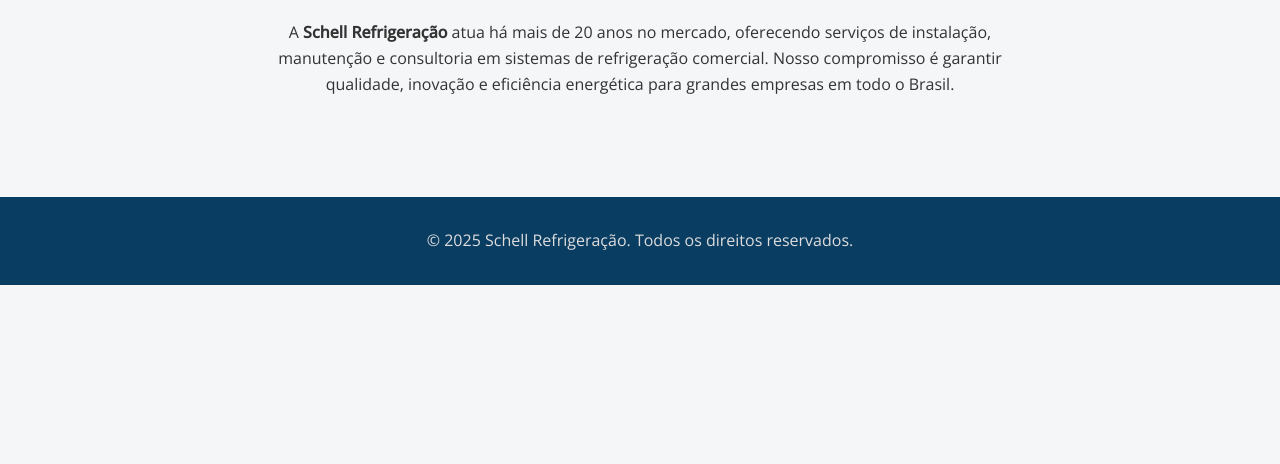
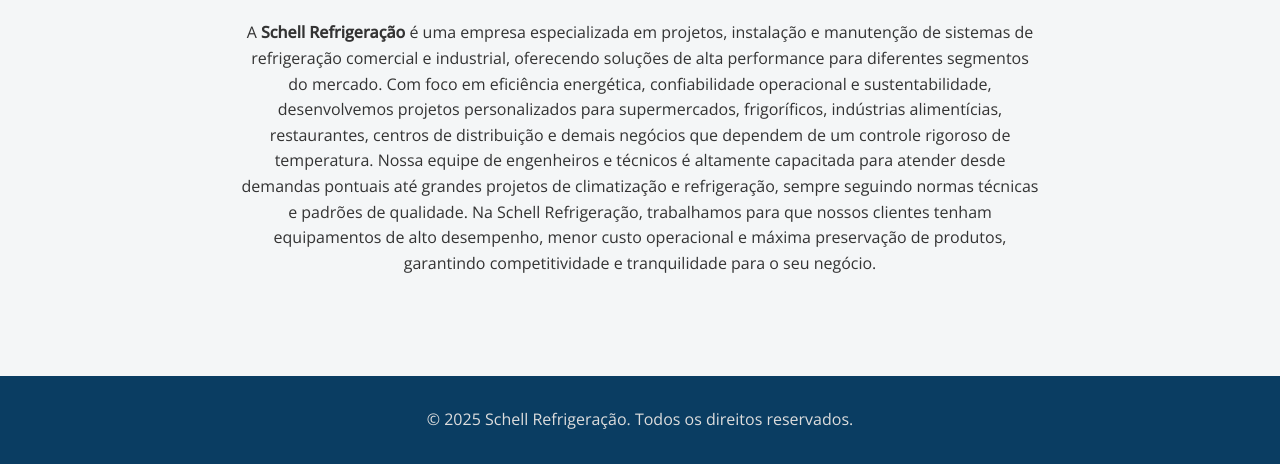
Before and after one commit to TheWeaponX/SchellRefrigera-o, a plain HTML site: page sobre.html in a window 1280 px wide. Shown: the part 636-1100 px from the top of the page. Before the commit the page ends 921 px from the top, so only its background shows below. Drawn offline with nearby package versions, Linux system fonts and the light colour scheme.

Commit message:
Update sobre.html

```diff
--- a/sobre.html
+++ b/sobre.html
@@ -24,10 +24,13 @@
   <section>
     <h2>Nossa História</h2>
     <p style="text-align:center; max-width:800px; margin:auto;">
-      A <strong>Schell Refrigeração</strong> atua há mais de 20 anos no mercado,
-      oferecendo serviços de instalação, manutenção e consultoria em sistemas de
-      refrigeração comercial. Nosso compromisso é garantir qualidade, inovação
-      e eficiência energética para grandes empresas em todo o Brasil.
+      A <strong>Schell Refrigeração</strong> é uma empresa especializada em projetos, instalação e manutenção de sistemas de refrigeração comercial e industrial, oferecendo soluções de alta performance para diferentes segmentos do mercado.
+
+Com foco em eficiência energética, confiabilidade operacional e sustentabilidade, desenvolvemos projetos personalizados para supermercados, frigoríficos, indústrias alimentícias, restaurantes, centros de distribuição e demais negócios que dependem de um controle rigoroso de temperatura.
+
+Nossa equipe de engenheiros e técnicos é altamente capacitada para atender desde demandas pontuais até grandes projetos de climatização e refrigeração, sempre seguindo normas técnicas e padrões de qualidade.
+
+Na Schell Refrigeração, trabalhamos para que nossos clientes tenham equipamentos de alto desempenho, menor custo operacional e máxima preservação de produtos, garantindo competitividade e tranquilidade para o seu negócio.
     </p>
   </section>
 
```
